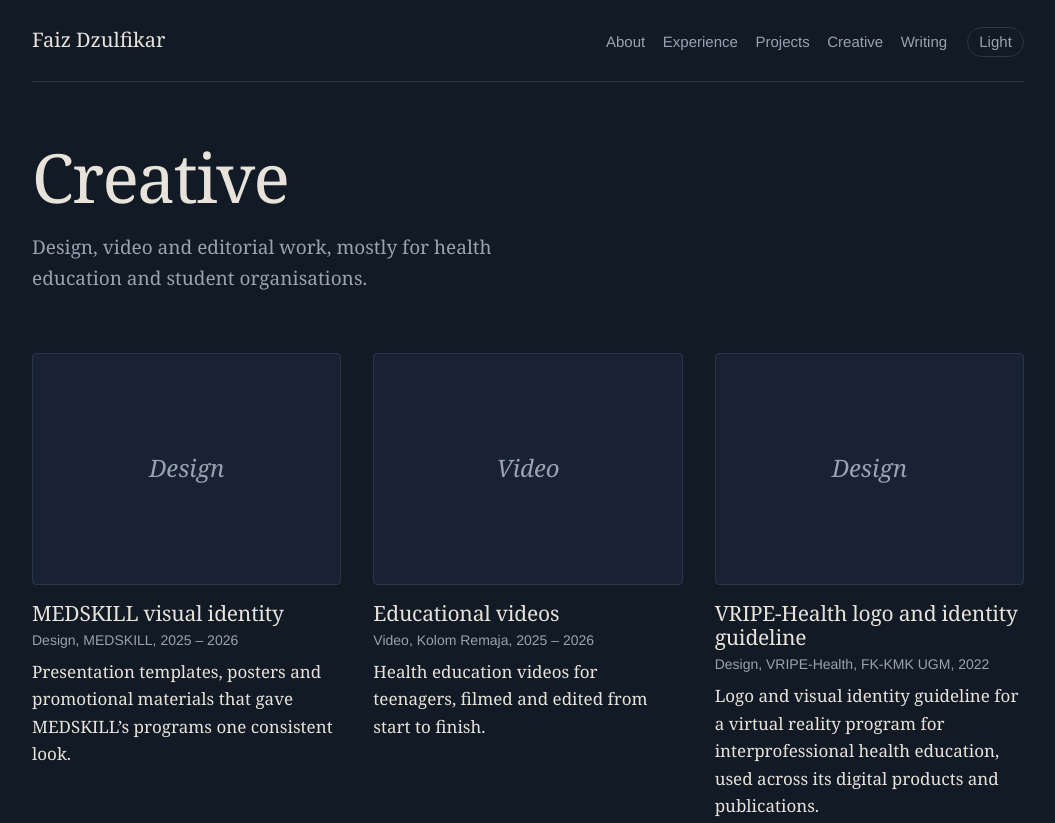
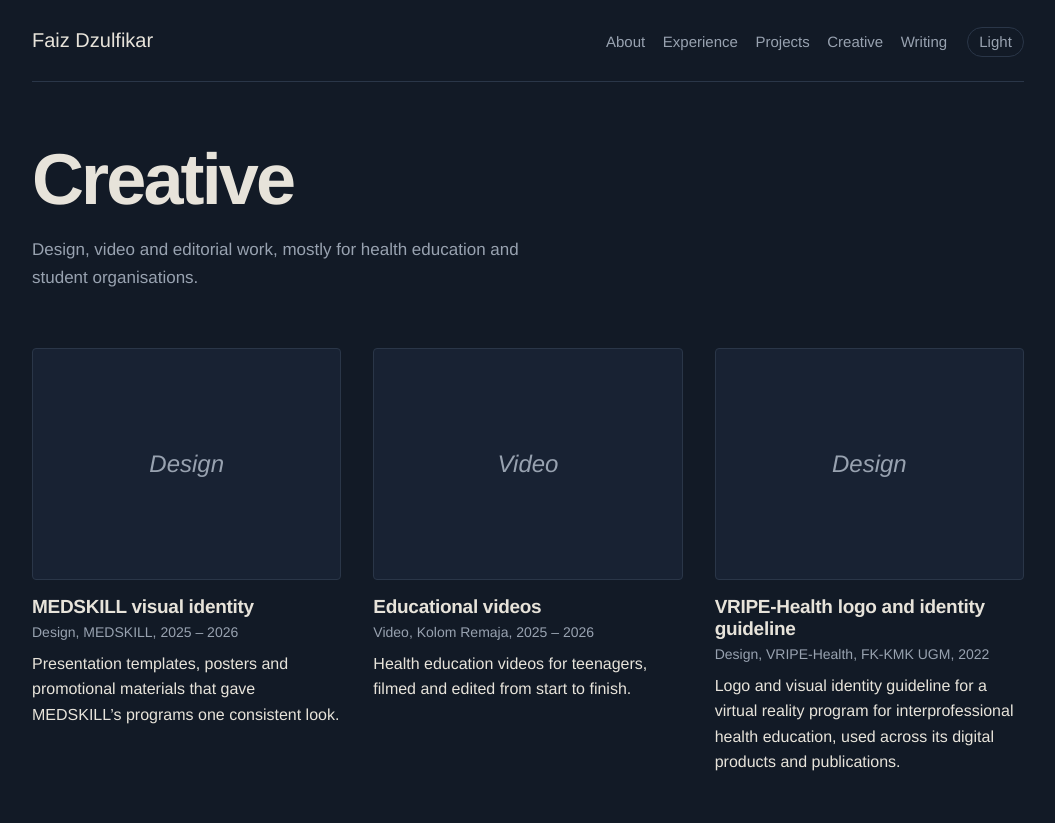
Before and after one commit to faizdzulfikar/faizdzulfikar.github.io, an Astro site: page /creative in a window 1280 px wide. Shown: the top 823 px of the page, without its empty margins (112-1167 px from the left). Built offline with nearby package versions, Linux system fonts and the light colour scheme; Astro itself is replaced by a stand-in of ours.

Commit message:
Switch typography to Instrument Sans throughout
Co-Authored-By: Claude Opus 5.5 <noreply@anthropic.com>
Claude-Session: https://claude.ai/code/session_014fc9Wpgv8DXNn9JXVqDvsD

```diff
--- a/package.json
+++ b/package.json
@@ -13,7 +13,6 @@
     "@astrojs/rss": "^4.0.19",
     "@astrojs/sitemap": "^3.7.6",
     "@fontsource-variable/instrument-sans": "^5.3.0",
-    "@fontsource-variable/newsreader": "^5.3.0",
     "astro": "^7.4.13"
   }
 }
--- a/src/pages/creative.astro
+++ b/src/pages/creative.astro
@@ -60,6 +60,6 @@ const rendered = await Promise.all(items.map(async (e) => ({ e, Content: (await
   }
 
   .desc {
-    font-size: 1.0625rem;
+    font-size: 1rem;
   }
 </style>
--- a/src/pages/experience.astro
+++ b/src/pages/experience.astro
@@ -84,7 +84,7 @@ const sections = await Promise.all(
   }
 
   .body {
-    font-size: 1.0625rem;
+    font-size: 1rem;
   }
 
   @media (max-width: 44rem) {
--- a/src/pages/index.astro
+++ b/src/pages/index.astro
@@ -66,7 +66,7 @@ const fmt = new Intl.DateTimeFormat('en-GB', { day: 'numeric', month: 'long', ye
   }
 
   .intro {
-    font-size: clamp(1.3rem, 2.4vw, 1.55rem);
+    font-size: clamp(1.2rem, 2.2vw, 1.4rem);
     line-height: 1.5;
     max-width: 38rem;
   }
--- a/src/styles/global.css
+++ b/src/styles/global.css
@@ -1,6 +1,5 @@
-@import '@fontsource-variable/newsreader/opsz.css';
-@import '@fontsource-variable/newsreader/opsz-italic.css';
 @import '@fontsource-variable/instrument-sans';
+@import '@fontsource-variable/instrument-sans/wght-italic.css';
 
 /* Night-shift palette: deep navy ground, warm paper text, arterial rose accent. */
 :root {
@@ -13,10 +12,10 @@
   --accent-ink: #121a26;
   --trace: #e9a196;
 
-  --serif: 'Newsreader Variable', 'Iowan Old Style', Georgia, serif;
+  --body: 'Instrument Sans Variable', 'Helvetica Neue', Arial, sans-serif;
   --sans: 'Instrument Sans Variable', 'Helvetica Neue', Arial, sans-serif;
 
-  --measure: 40rem;
+  --measure: 38rem;
   --wide: 62rem;
   --gutter: 1.25rem;
   color-scheme: dark;
@@ -48,10 +47,9 @@ body {
   margin: 0;
   background: var(--bg);
   color: var(--text);
-  font-family: var(--serif);
-  font-size: 1.1875rem;
-  line-height: 1.62;
-  font-optical-sizing: auto;
+  font-family: var(--body);
+  font-size: 1.0625rem;
+  line-height: 1.6;
   text-rendering: optimizeLegibility;
 }
 
@@ -81,23 +79,23 @@ a:hover {
 h1,
 h2,
 h3 {
-  font-weight: 500;
+  font-weight: 600;
   line-height: 1.15;
-  letter-spacing: -0.01em;
+  letter-spacing: -0.015em;
   margin: 0;
 }
 
 h1 {
-  font-size: clamp(2.5rem, 7vw, 4.25rem);
-  letter-spacing: -0.025em;
+  font-size: clamp(2.5rem, 7vw, 4.5rem);
+  letter-spacing: -0.04em;
 }
 
 h2 {
-  font-size: 1.75rem;
+  font-size: 1.5rem;
 }
 
 h3 {
-  font-size: 1.3125rem;
+  font-size: 1.1875rem;
 }
 
 p {
```
Also changed, not shown: 1 other file.
